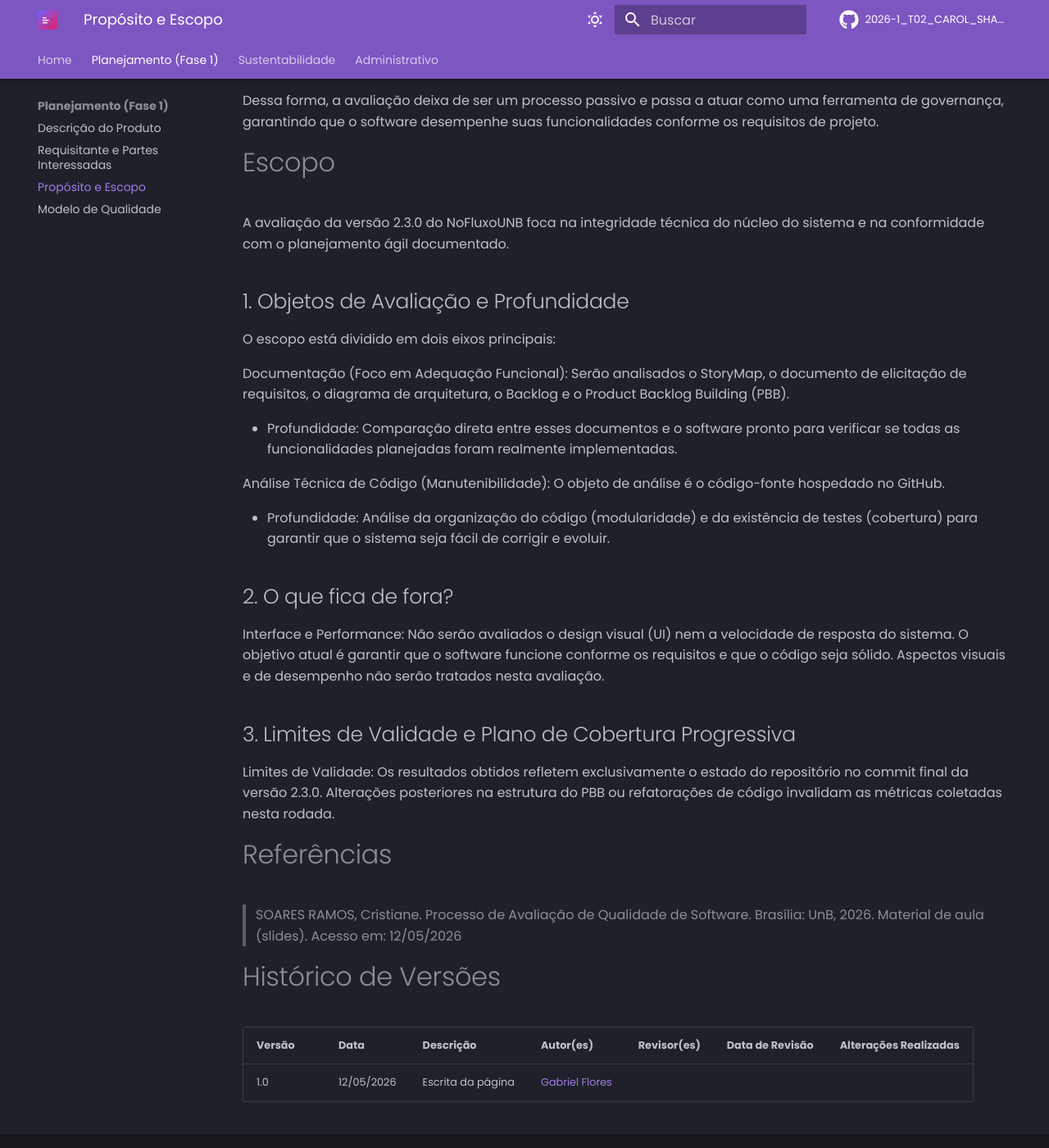
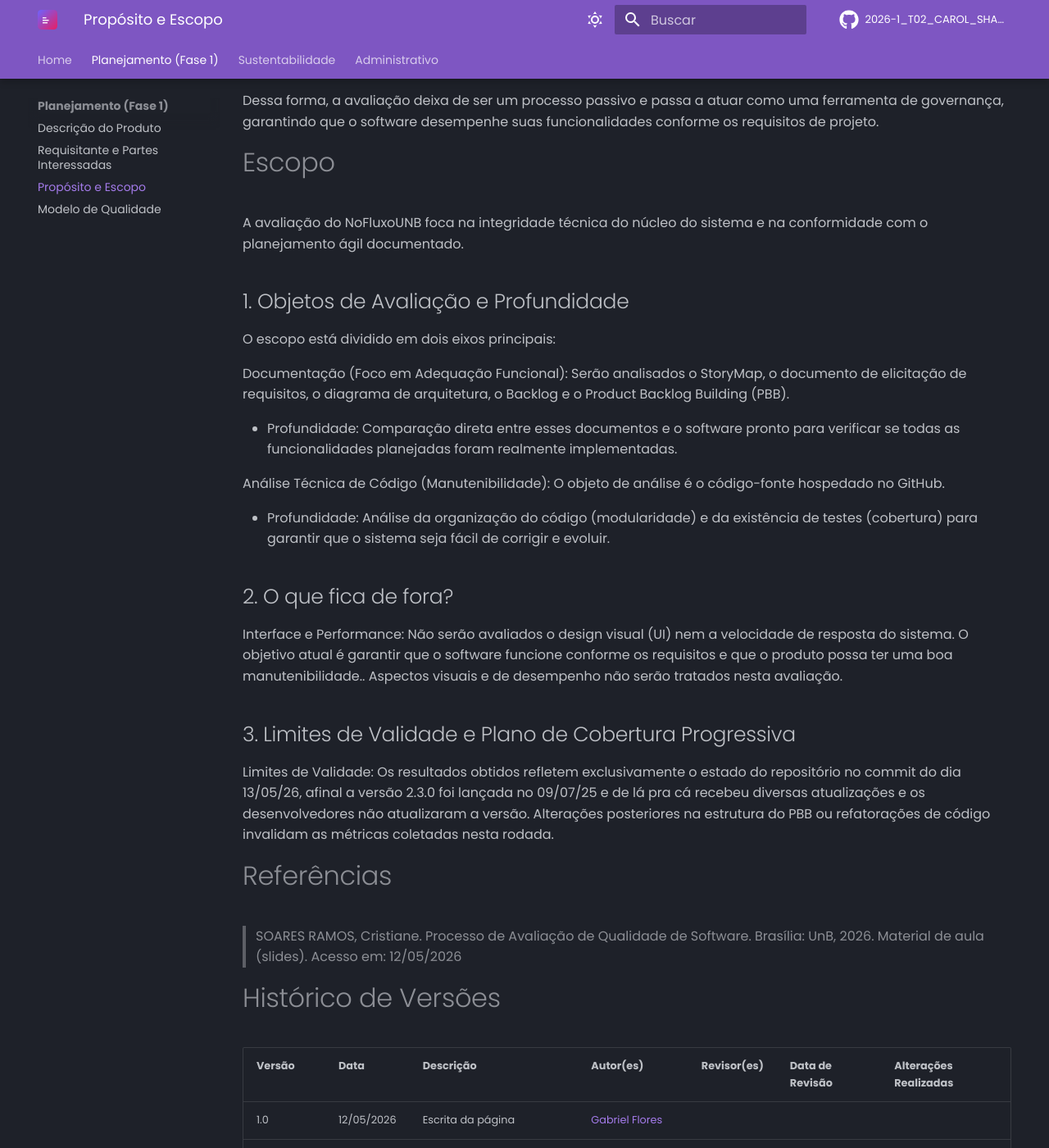
Before and after one commit to FCTE-Qualidade-de-Software-1/2026-1_T02_CAROL_SHAW, an MkDocs documentation site: the page built from docs/fase1/proposito_escopo.md, in a window 1280 px wide and 1400 px high, scrolled down 471 px. Shown: the whole window at 82% size. Built offline with MkDocs 1.6.1 and Material for MkDocs 9.7.7, drawn with Linux system fonts in a browser that asks for light colours; comment, search, counter and statistics services are not loaded; some of the changed text lies outside the part shown.

Commit message:
docs: corrige versão e erros de portugues

```diff
--- a/docs/fase1/proposito_escopo.md
+++ b/docs/fase1/proposito_escopo.md
@@ -1,6 +1,6 @@
 # Propósito da Avaliação e Uso Pretendido
 
-A avaliação do software NoFluxoUNB (versão 2.3.0) tem como objetivo central diagnosticar a maturidade do produto sob duas perspectivas críticas: a Adequação Funcional, para garantir que o sistema entregue todas as funcionalidades planejadas de forma correta, e a Manutenibilidade, para assegurar que o código permita manutenções e evoluções futuras sem alto custo ou risco de regressão.
+A avaliação do software NoFluxoUNB tem como objetivo central diagnosticar a maturidade do produto sob duas perspectivas críticas: a Adequação Funcional, para garantir que o sistema entregue todas as funcionalidades planejadas de forma correta, e a Manutenibilidade, para assegurar que o código permita manutenções e evoluções futuras sem alto custo ou risco de regressão.
 
 Os resultados obtidos poderão ser utilizados pela equipe de desenvolvimento para fundamentar as seguintes decisões:
 
@@ -12,7 +12,7 @@ Dessa forma, a avaliação deixa de ser um processo passivo e passa a atuar como
 
 # Escopo
 
-A avaliação da versão 2.3.0 do NoFluxoUNB foca na integridade técnica do núcleo do sistema e na conformidade com o planejamento ágil documentado.
+A avaliação do NoFluxoUNB foca na integridade técnica do núcleo do sistema e na conformidade com o planejamento ágil documentado.
 
 ## 1. Objetos de Avaliação e Profundidade
 
@@ -29,11 +29,11 @@ Análise Técnica de Código (Manutenibilidade): O objeto de análise é o códi
 ## 2. O que fica de fora?
 
 Interface e Performance: Não serão avaliados o design visual (UI) nem a velocidade de resposta do sistema.
-O objetivo atual é garantir que o software funcione conforme os requisitos e que o código seja sólido. Aspectos visuais e de desempenho não serão tratados nesta avaliação.
+O objetivo atual é garantir que o software funcione conforme os requisitos e que o produto possa ter uma boa manutenibilidade.. Aspectos visuais e de desempenho não serão tratados nesta avaliação.
 
 ## 3. Limites de Validade e Plano de Cobertura Progressiva
 
-Limites de Validade: Os resultados obtidos refletem exclusivamente o estado do repositório no commit final da versão 2.3.0. Alterações posteriores na estrutura do PBB ou refatorações de código invalidam as métricas coletadas nesta rodada.
+Limites de Validade: Os resultados obtidos refletem exclusivamente o estado do repositório no commit do dia 13/05/26, afinal a versão 2.3.0 foi lançada no 09/07/25 e de lá pra cá recebeu diversas atualizações e os desenvolvedores não atualizaram a versão. Alterações posteriores na estrutura do PBB ou refatorações de código invalidam as métricas coletadas nesta rodada.
 
 # Referências
 
@@ -44,3 +44,4 @@ Limites de Validade: Os resultados obtidos refletem exclusivamente o estado do r
 | Versão | Data       | Descrição                      | Autor(es)                                                     | Revisor(es) | Data de Revisão | Alterações Realizadas |
 | ------ | ---------- | ------------------------------ | ------------------------------------------------------------- | ----------- | --------------- | --------------------- |
 | 1.0    | 12/05/2026 | Escrita da página | [Gabriel Flores](https://github.com/Gabrielfcoelho) |             |                 |                       |
+| 1.1    | 13/05/2026 | Alteração nos limites de validade | [Isaque Camargos](https://github.com/isaqzin) |             |                 |                       |
```
Also changed, not shown: docs/fase1/descricao_produto.md (+1 -1 lines), docs/projeto/stakeholders.md (+1 -1 lines).
